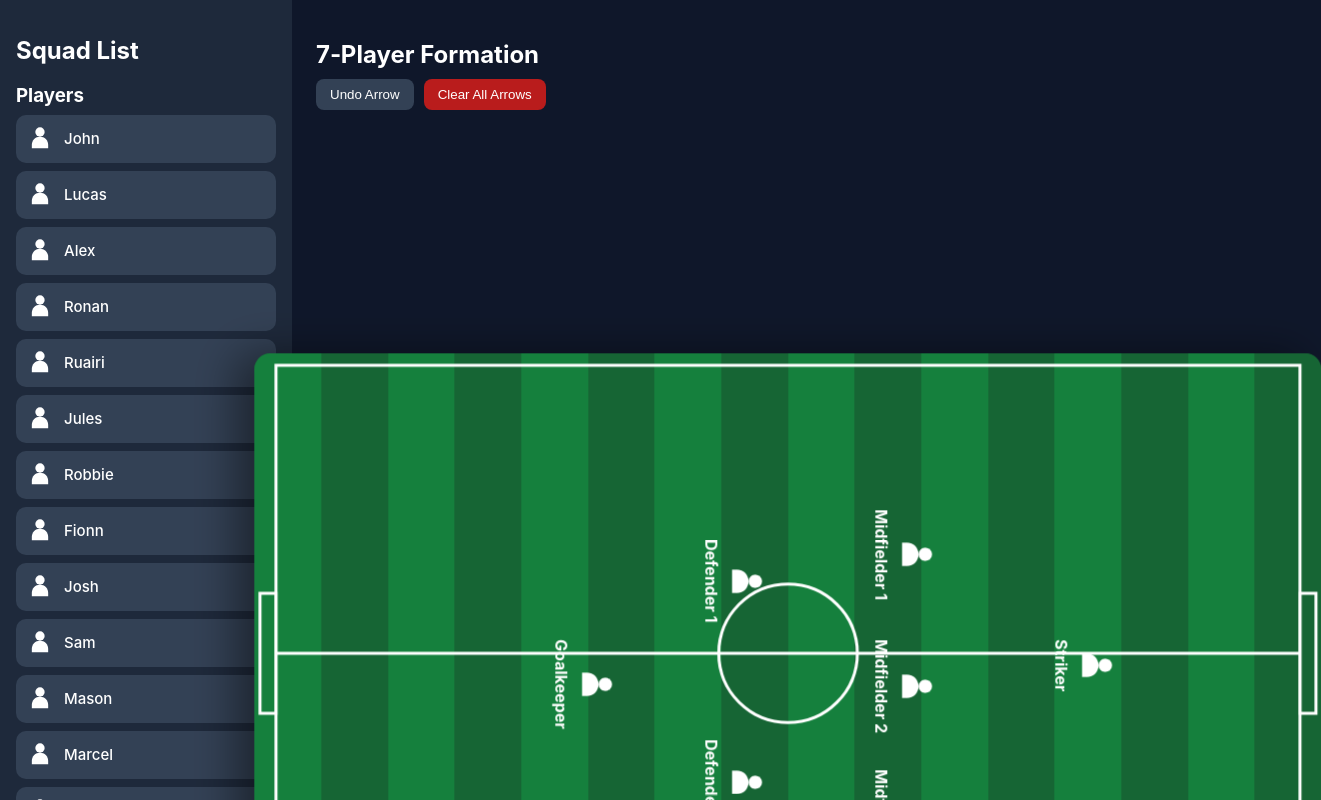
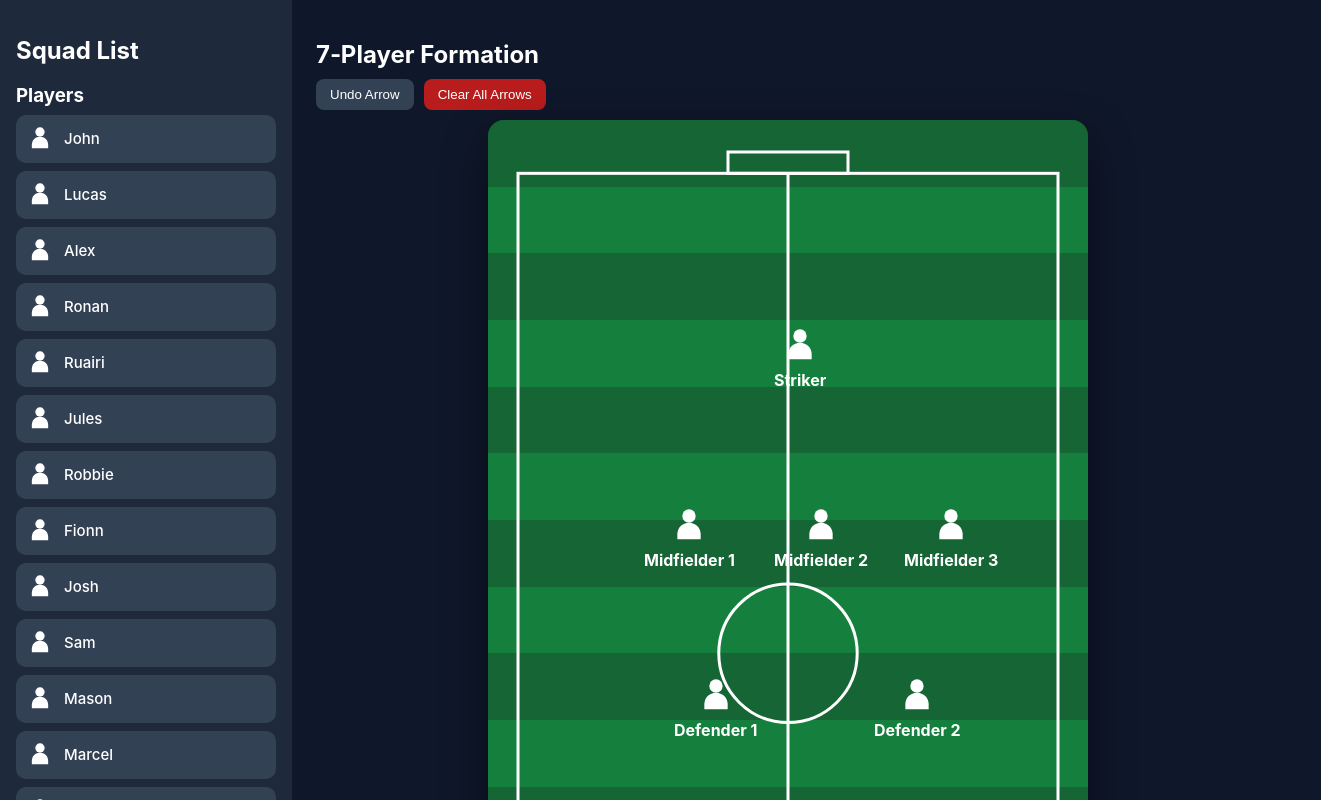
Before and after one commit to mccarr10/TacticsBoard, a React (Vite) app: page / in a window 1280 px wide. Both pictures are taken after a click on the button "Select Team". Shown: the top 800 px of the page, 1321 px wide, since content can reach past the window. Built offline with nearby package versions, Linux system fonts and the light colour scheme.

Commit message:
Update comments and adjust pitch layout

```diff
--- a/src/components/PitchBoard.jsx
+++ b/src/components/PitchBoard.jsx
@@ -8,14 +8,21 @@ const squad = [
   "Sonny", "Charlie", "Cian"
 ];
 
-// --- 7‑PLAYER FORMATION (portrait layout) ---
+// --- 7‑PLAYER FORMATION (portrait, GK bottom, STR top) ---
 const formation = [
+  // GK (bottom)
   { id: "GK", label: "Goalkeeper", x: 280, y: 700 },
+
+  // 2 Defenders
   { id: "DEF1", label: "Defender 1", x: 180, y: 550 },
   { id: "DEF2", label: "Defender 2", x: 380, y: 550 },
+
+  // 3 Midfielders
   { id: "MID1", label: "Midfielder 1", x: 150, y: 380 },
   { id: "MID2", label: "Midfielder 2", x: 280, y: 380 },
   { id: "MID3", label: "Midfielder 3", x: 410, y: 380 },
+
+  // Striker (top)
   { id: "STR", label: "Striker", x: 280, y: 200 }
 ];
 
@@ -152,7 +159,7 @@ export default function PitchBoard() {
           </button>
         </div>
 
-        {/* PORTRAIT PITCH */}
+        {/* PORTRAIT PITCH (no rotation) */}
         <div
           onMouseDown={start}
           onMouseMove={move}
@@ -166,8 +173,6 @@ export default function PitchBoard() {
             borderRadius: "16px",
             overflow: "hidden",
             boxShadow: "0 18px 45px rgba(0,0,0,0.45)",
-            transform: "rotate(90deg)",
-            transformOrigin: "center center",
             margin: "0 auto"
           }}
         >
@@ -187,37 +192,107 @@ export default function PitchBoard() {
 
           {/* Pitch lines + GOALS */}
           <svg width="100%" height="100%" style={{ position: "absolute" }}>
-            <rect x="2%" y="2%" width="96%" height="96%" fill="none" stroke="white" strokeWidth="3" />
-            <line x1="50%" y1="2%" x2="50%" y2="98%" stroke="white" strokeWidth="3" />
-            <circle cx="50%" cy="50%" r="8%" stroke="white" strokeWidth="3" fill="none" />
+            <rect
+              x="5%"
+              y="5%"
+              width="90%"
+              height="90%"
+              fill="none"
+              stroke="white"
+              strokeWidth="3"
+            />
+            <line
+              x1="50%"
+              y1="5%"
+              x2="50%"
+              y2="95%"
+              stroke="white"
+              strokeWidth="3"
+            />
+            <circle
+              cx="50%"
+              cy="50%"
+              r="8%"
+              stroke="white"
+              strokeWidth="3"
+              fill="none"
+            />
 
             {/* TOP GOAL */}
-            <rect x="40%" y="0.5%" width="20%" height="1.5%" fill="none" stroke="white" strokeWidth="3" />
+            <rect
+              x="40%"
+              y="3%"
+              width="20%"
+              height="2%"
+              fill="none"
+              stroke="white"
+              strokeWidth="3"
+            />
 
             {/* BOTTOM GOAL */}
-            <rect x="40%" y="98%" width="20%" height="1.5%" fill="none" stroke="white" strokeWidth="3" />
+            <rect
+              x="40%"
+              y="95%"
+              width="20%"
+              height="2%"
+              fill="none"
+              stroke="white"
+              strokeWidth="3"
+            />
           </svg>
 
           {/* Arrows */}
-          <svg width="100%" height="100%" style={{ position: "absolute", pointerEvents: "none" }}>
+          <svg
+            width="100%"
+            height="100%"
+            style={{ position: "absolute", pointerEvents: "none" }}
+          >
             <defs>
-              <marker id="arrow" markerWidth="10" markerHeight="10" refX="8" refY="3" orient="auto">
+              <marker
+                id="arrow"
+                markerWidth="10"
+                markerHeight="10"
+                refX="8"
+                refY="3"
+                orient="auto"
+              >
                 <polygon points="0 0, 10 3, 0 6" fill="#f43f5e" />
               </marker>
             </defs>
 
             {lines.map((l, i) => (
-              <line key={i} x1={l.x1} y1={l.y1} x2={l.x2} y2={l.y2} stroke="#f43f5e" strokeWidth="4" markerEnd="url(#arrow)" />
+              <line
+                key={i}
+                x1={l.x1}
+                y1={l.y1}
+                x2={l.x2}
+                y2={l.y2}
+                stroke="#f43f5e"
+                strokeWidth="4"
+                markerEnd="url(#arrow)"
+              />
             ))}
 
             {current && (
-              <line x1={current.x1} y1={current.y1} x2={current.x2} y2={current.y2} stroke="orange" strokeWidth="4" markerEnd="url(#arrow)" />
+              <line
+                x1={current.x1}
+                y1={current.y1}
+                x2={current.x2}
+                y2={current.y2}
+                stroke="orange"
+                strokeWidth="4"
+                markerEnd="url(#arrow)"
+              />
             )}
           </svg>
 
           {/* Player positions */}
           {formation.map((pos) => (
-            <Draggable key={pos.id} defaultPosition={{ x: pos.x, y: pos.y }} bounds="parent">
+            <Draggable
+              key={pos.id}
+              defaultPosition={{ x: pos.x, y: pos.y }}
+              bounds="parent"
+            >
               <div
                 onClick={() => setSelectedPos(pos.id)}
                 style={{
```
